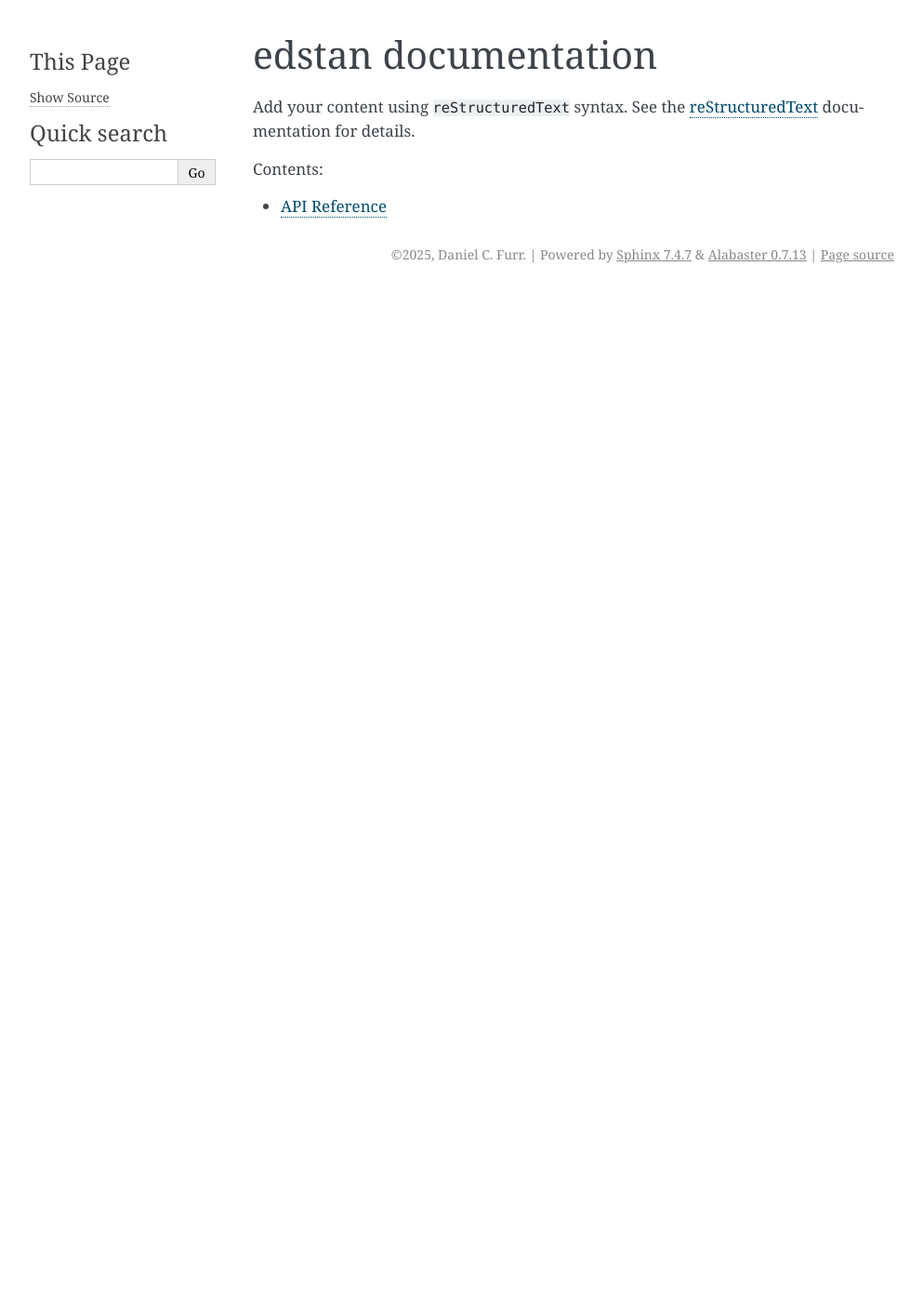
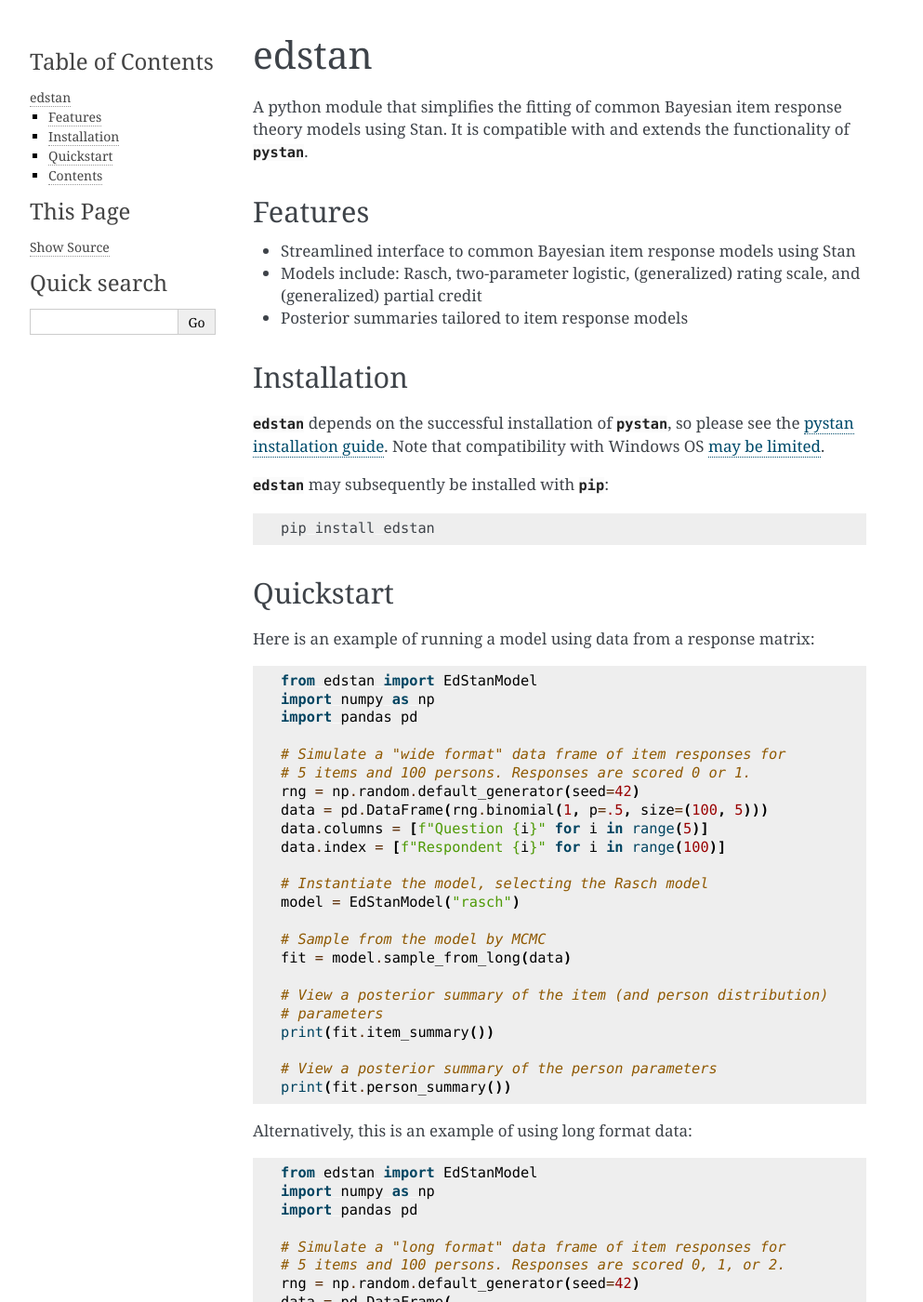
Before and after one commit to danielcfurr/edstan-python, a Sphinx documentation site: the page built from source/index.rst, in a window 1280 px wide and 1400 px high. Shown: the whole window at 93% size, without its empty margins (148-1141 px from the left). Built offline with Sphinx 7.4.7, drawn with Linux system fonts in a browser that asks for light colours; some of the changed text lies outside the part shown.

Commit message:
Flesh out Sphinx documentation

```diff
--- a/source/index.rst
+++ b/source/index.rst
@@ -3,16 +3,112 @@
    You can adapt this file completely to your liking, but it should at least
    contain the root `toctree` directive.
 
-edstan documentation
-====================
+edstan
+======
 
-Add your content using ``reStructuredText`` syntax. See the
-`reStructuredText <https://www.sphinx-doc.org/en/master/usage/restructuredtext/index.html>`_
-documentation for details.
+A python module that simplifies the fitting of common Bayesian item response theory models using Stan. It is compatible
+with and extends the functionality of :mod:`pystan`.
 
+
+Features
+--------
+
+- Streamlined interface to common Bayesian item response models using Stan
+- Models include: Rasch, two-parameter logistic, (generalized) rating scale, and (generalized) partial credit
+- Posterior summaries tailored to item response models
+
+
+Installation
+------------
+
+:mod:`edstan` depends on the successful installation of :mod:`pystan`, so please see the
+`pystan installation guide <https://pystan.readthedocs.io/en/latest/installation.html>`_.
+Note that compatibility with Windows OS
+`may be limited <https://pystan.readthedocs.io/en/latest/faq.html>`_.
+
+:mod:`edstan` may subsequently be installed with :mod:`pip`:
+
+.. code-block:: bash
+
+   pip install edstan
+
+
+Quickstart
+----------
+
+Here is an example of running a model using data from a response matrix:
+
+.. code-block:: python
+
+   from edstan import EdStanModel
+   import numpy as np
+   import pandas pd
+
+   # Simulate a "wide format" data frame of item responses for
+   # 5 items and 100 persons. Responses are scored 0 or 1.
+   rng = np.random.default_generator(seed=42)
+   data = pd.DataFrame(rng.binomial(1, p=.5, size=(100, 5)))
+   data.columns = [f"Question {i}" for i in range(5)]
+   data.index = [f"Respondent {i}" for i in range(100)]
+
+   # Instantiate the model, selecting the Rasch model
+   model = EdStanModel("rasch")
+
+   # Sample from the model by MCMC
+   fit = model.sample_from_long(data)
+
+   # View a posterior summary of the item (and person distribution)
+   # parameters
+   print(fit.item_summary())
+
+   # View a posterior summary of the person parameters
+   print(fit.person_summary())
+
+
+Alternatively, this is an example of using long format data:
+
+.. code-block:: python
+
+   from edstan import EdStanModel
+   import numpy as np
+   import pandas pd
+
+   # Simulate a "long format" data frame of item responses for
+   # 5 items and 100 persons. Responses are scored 0, 1, or 2.
+   rng = np.random.default_generator(seed=42)
+   data = pd.DataFrame(
+      {
+         "person": [f"Person {j}" for j in range(100) for i in range(5)]
+         "item": [f"Item {i}" for j in range(100) for i in range(5)]
+         "response": rng.binomial(2, p=.5, size=5*100)
+      }
+   )
+
+   # Instantiate the model, choosing the generalized partial
+   # credit model
+   model = EdStanModel("gpcm")
+
+   # Sample from the model by MCMC
+   fit = model.sample_from_long(
+      ii=data['item'],
+      jj=data['person'],
+      y=data['response']
+   )
+
+   # View a posterior summary of the item (and person distribution)
+   # parameters
+   print(fit.item_summary())
+
+   # View a posterior summary of the person parameters
+   print(fit.person_summary())
+
+
+Contents
+--------
 
 .. toctree::
    :maxdepth: 2
    :caption: Contents:
 
    api
+   tech
```
Also changed, not shown: source/tech.rst (added, +152 -0 lines), 1 other file.
